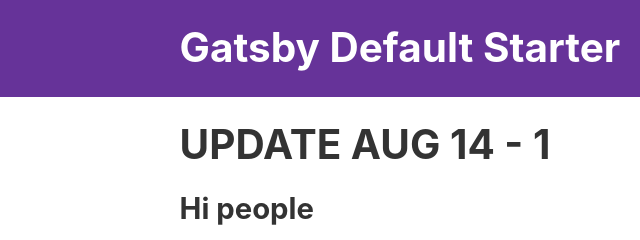
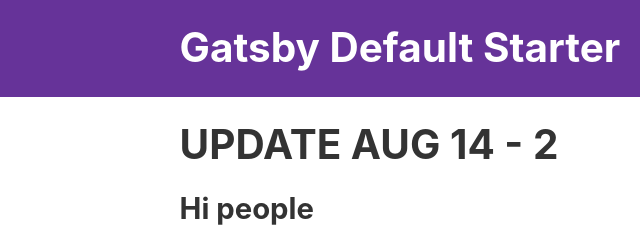
Before and after one commit to jade-framework/gatsby-default, a Gatsby site: page / in a window 1280 px wide. Shown: the top 240 px of the page, 0-640 px from the left. Built offline with nearby package versions, Linux system fonts and the light colour scheme; Gatsby itself is replaced by a stand-in of ours.

Commit message:
Update index.js

```diff
--- a/src/pages/index.js
+++ b/src/pages/index.js
@@ -8,7 +8,7 @@
 const IndexPage = () => (
   <Layout>
     <SEO title="Home" />
-    <h1>UPDATE AUG 14 - 1</h1>
+    <h1>UPDATE AUG 14 - 2</h1>
     <h2>Hi people</h2>
     <p>Welcome to your new Gatsby site.</p>
     <p>Now go build something great.</p>
```
